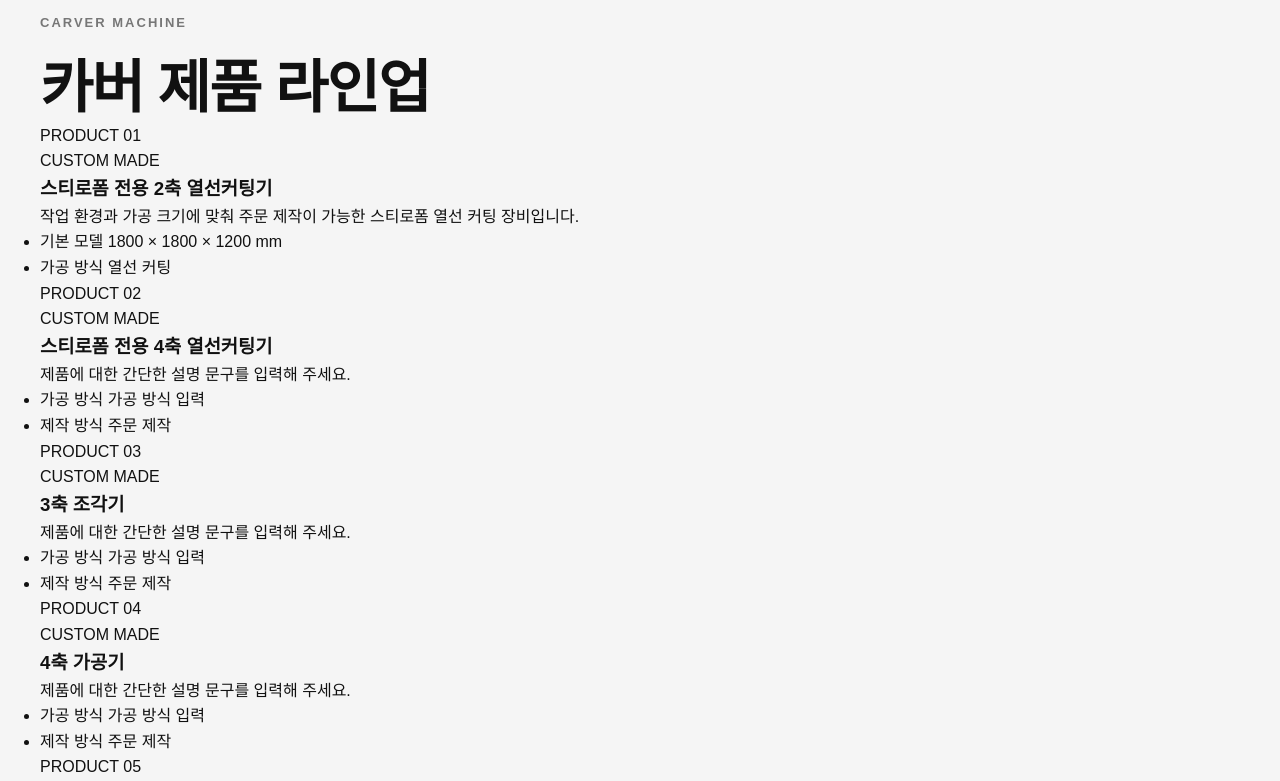
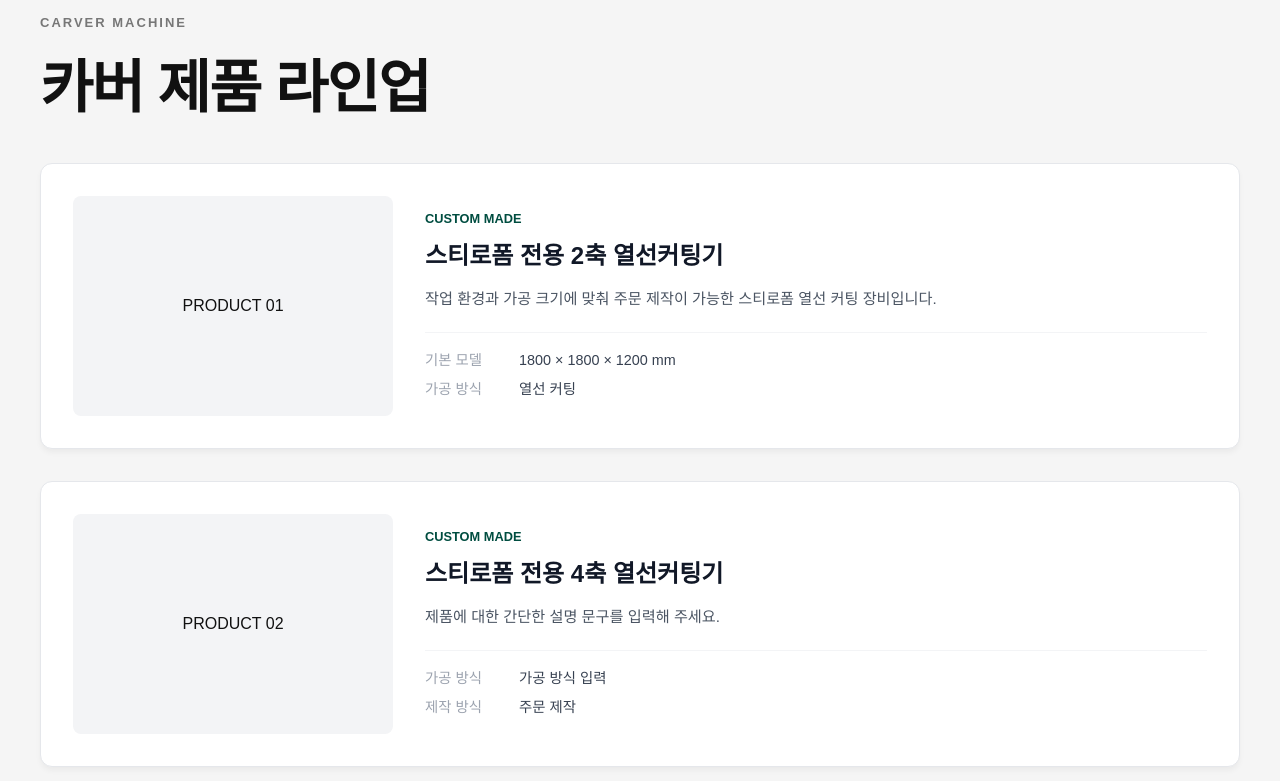
Before and after one commit to jinosyo-byte/carvercp.com, a plain HTML site: page index.html in a window 1280 px wide. Shown: the part 1560-2341 px from the top of the page. Drawn offline with Linux system fonts and the light colour scheme.

Commit message:
Update style.css

```diff
--- a/css/style.css
+++ b/css/style.css
@@ -737,3 +737,102 @@ img {
         font-size: 32px;
     }
 }
+/* ==========================================
+   PRODUCT CARD LAYOUT (좌측: 설명 / 우측: 이미지)
+   ========================================== */
+.product-grid {
+    display: flex;
+    flex-direction: column;
+    gap: 32px;
+    margin-top: 40px;
+}
+
+.product-card {
+    background-color: #fff;
+    border: 1px solid #e5e7eb;
+    border-radius: 12px;
+    padding: 32px;
+    display: flex;
+    justify-content: space-between;
+    align-items: center;
+    gap: 32px;
+    box-shadow: 0 4px 6px -1px rgba(0, 0, 0, 0.05);
+}
+
+/* 좌측 텍스트 영역 */
+.product-card-info {
+    flex: 1;
+}
+
+.product-card-label {
+    display: inline-block;
+    font-size: 0.8rem;
+    font-weight: 700;
+    color: #004d40;
+    margin-bottom: 8px;
+}
+
+.product-card-info h3 {
+    font-size: 1.5rem;
+    font-weight: 700;
+    color: #111827;
+    margin-bottom: 12px;
+}
+
+.product-card-info p {
+    font-size: 0.95rem;
+    color: #4b5563;
+    line-height: 1.6;
+    margin-bottom: 20px;
+}
+
+.product-card-specs {
+    list-style: none;
+    padding: 0;
+    margin: 0;
+    border-top: 1px solid #f3f4f6;
+    padding-top: 16px;
+}
+
+.product-card-specs li {
+    font-size: 0.9rem;
+    color: #374151;
+    margin-bottom: 6px;
+}
+
+.product-card-specs li span {
+    color: #9ca3af;
+    display: inline-block;
+    width: 90px;
+}
+
+/* 우측 이미지 영역 */
+.product-card-image {
+    width: 320px;
+    height: 220px;
+    flex-shrink: 0;
+    background-color: #f3f4f6;
+    border-radius: 8px;
+    overflow: hidden;
+    display: flex;
+    align-items: center;
+    justify-content: center;
+}
+
+.product-card-image img {
+    width: 100%;
+    height: 100%;
+    object-fit: cover; /* 이미지 비율에 맞춰 꽉 채움 */
+}
+
+/* 모바일 화면 대응 */
+@media (max-width: 768px) {
+    .product-card {
+        flex-direction: column-reverse; /* 모바일에서는 이미지가 위, 글이 아래 */
+        padding: 20px;
+    }
+    .product-card-image {
+        width: 100%;
+        height: 200px;
+    }
+}
```
